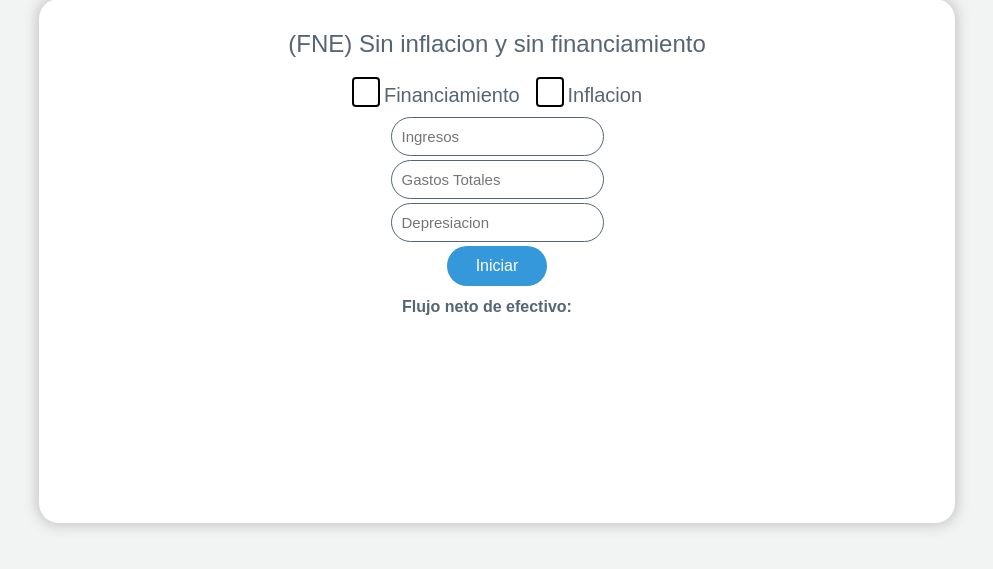
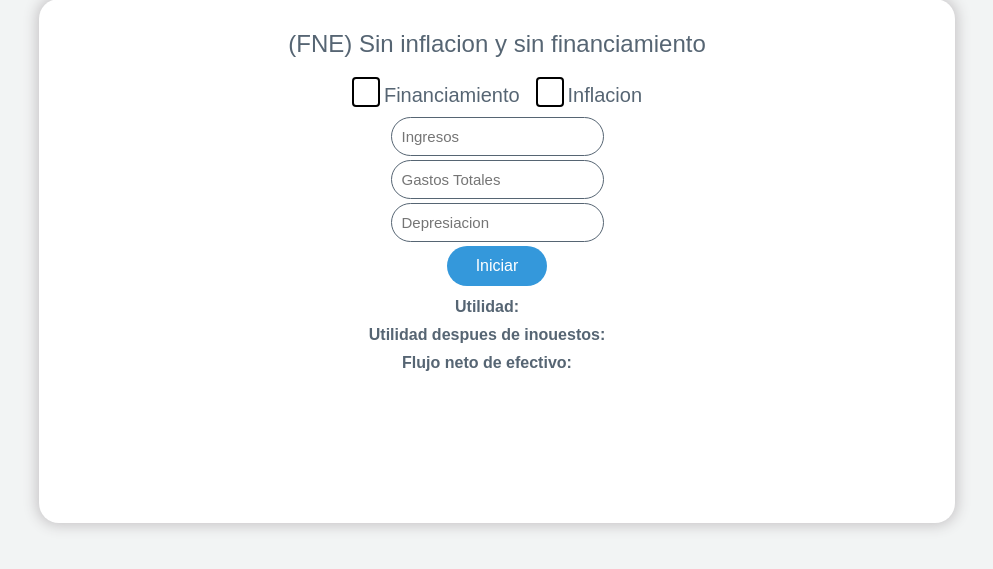
Before and after one commit to ericBelloo/pageyou, a Django app: page /fne/ in a window 1280 px wide. Shown: the part 99-668 px from the top of the page, without its empty margins (143-1136 px from the left). Run offline with Django 3.2, Linux system fonts and the light colour scheme.

Commit message:
cambio fne

```diff
--- a/static/js/home.js
+++ b/static/js/home.js
@@ -145,6 +145,8 @@
         let fne = utilidad_inpuestos + depresiacion - inflacion;
         fne = fne * modena;
         $('#r_fne').text(fne.toFixed(4));
+        $('#r_utilidad').text(utilidad);
+        $('#r_utilidad_impuestos').text(utilidad_inpuestos);
     });
 
     $('#id_financiamiento').change(function() {
--- a/templates/fne.html
+++ b/templates/fne.html
@@ -28,6 +28,14 @@
             <button class="btn btn-primary" id="btn_fne">Iniciar</button>
 
             <div class="form">
+                <span class="text"><b>Utilidad: </b></span>
+                <span id="r_utilidad"></span>
+            </div>
+            <div class="form">
+                <span class="text"><b>Utilidad despues de inouestos: </b></span>
+                <span id="r_utilidad_impuestos"></span>
+            </div>
+            <div class="form">
                 <span class="text"><b>Flujo neto de efectivo: </b></span>
                 <span id="r_fne"></span>
             </div>
--- a/templates/home.html
+++ b/templates/home.html
@@ -49,7 +49,7 @@
         <div class="wrap-body">
             <i class="fas fa-money-bill-alt"></i>
             <span>
-                Obten informacion sobre el manejo de su efectivo
+                Obten informacion sobre el manejo de tu efectivo
             </span>
         </div>
         <div class="wrap-footer">
```
